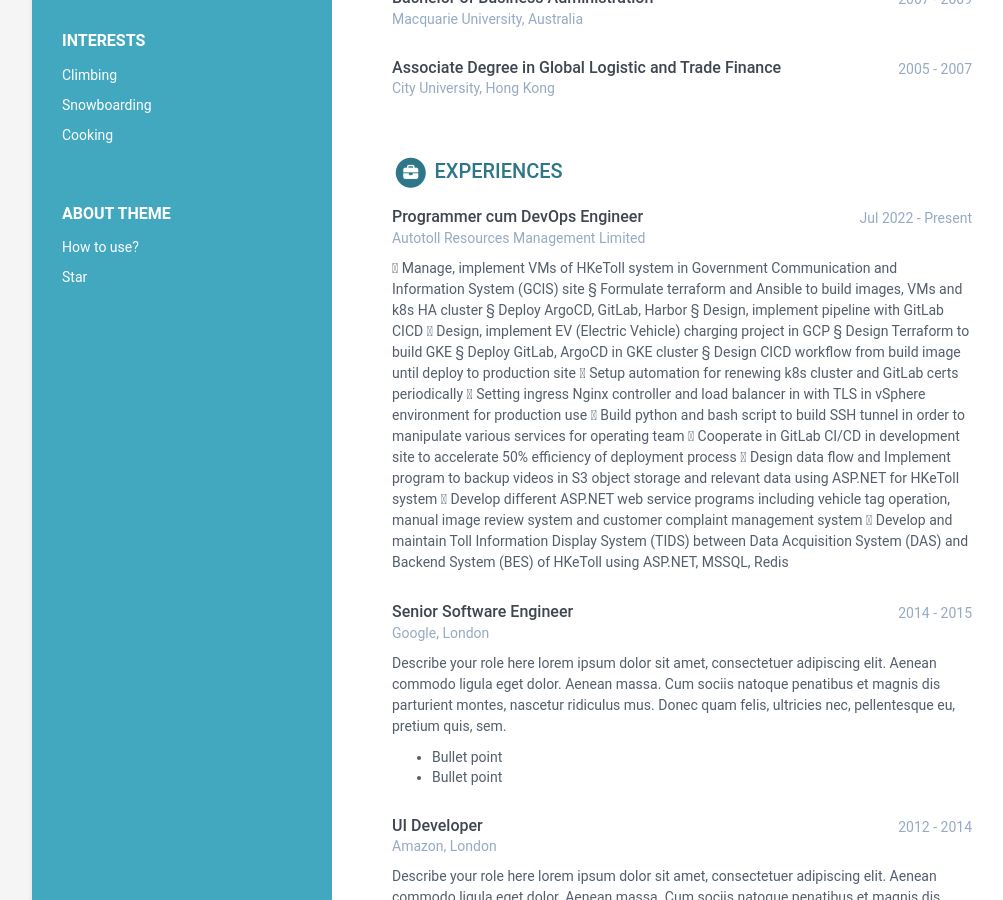
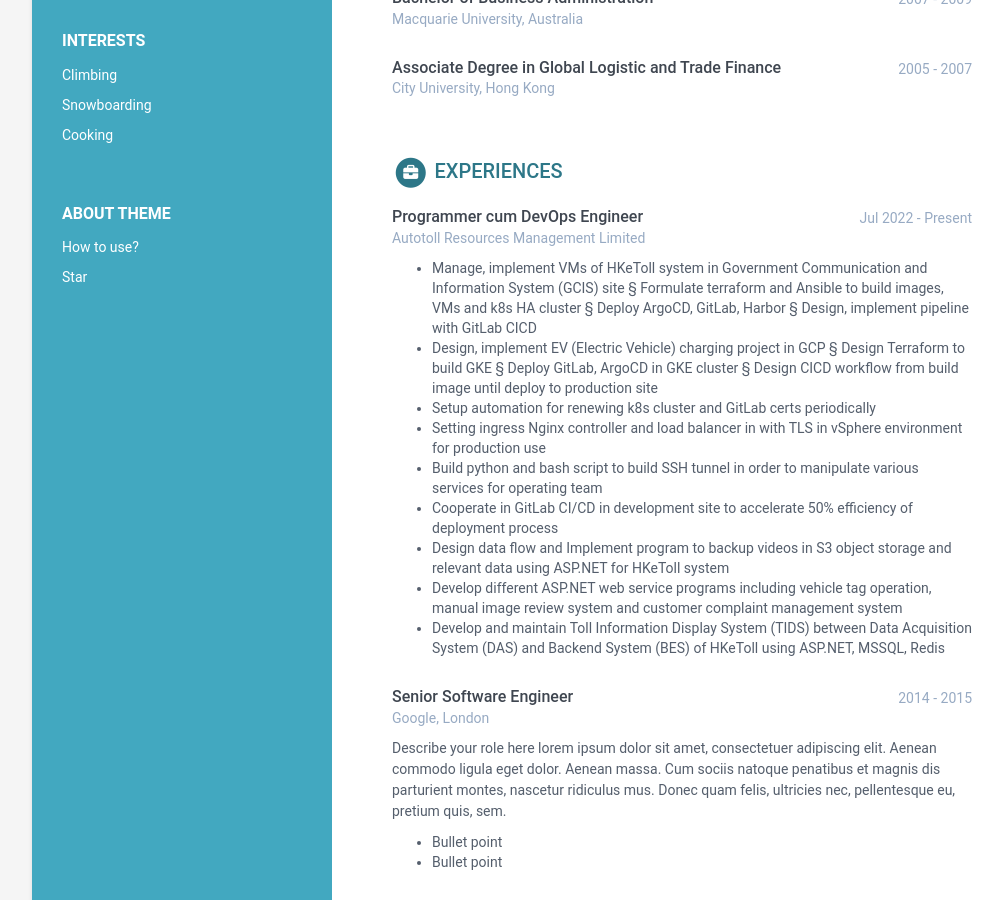
Before and after one commit to Ovvio2311/online-resume, a Jekyll site: the page built from index.html, in a window 1280 px wide and 900 px high, scrolled down 484 px. Shown: the whole window, without its empty margins (108-1111 px from the left). Built offline with Jekyll 4.4.1, drawn with Linux system fonts in a browser that asks for light colours.

```diff
--- a/_data/data.yml
+++ b/_data/data.yml
@@ -89,21 +89,21 @@ experiences:
         time: Jul 2022 - Present
         company: Autotoll Resources Management Limited
         details: |
-          	Manage, implement VMs of HKeToll system in Government Communication and Information System (GCIS) site
+          - Manage, implement VMs of HKeToll system in Government Communication and Information System (GCIS) site
               §	Formulate terraform and Ansible to build images, VMs and k8s HA cluster
               §	Deploy ArgoCD, GitLab, Harbor
               §	Design, implement pipeline with GitLab CICD
-          	Design, implement EV (Electric Vehicle) charging project in GCP
+          - Design, implement EV (Electric Vehicle) charging project in GCP
               §	Design Terraform to build GKE
               §	Deploy GitLab, ArgoCD in GKE cluster
               §	Design CICD workflow from build image until deploy to production site
-          	Setup automation for renewing k8s cluster and GitLab certs periodically
-          	Setting ingress Nginx controller and load balancer in with TLS in vSphere environment for production use
-          	Build python and bash script to build SSH tunnel in order to manipulate various services for operating team
-          	Cooperate in GitLab CI/CD in development site to accelerate 50% efficiency of deployment process
-          	Design data flow and Implement program to backup videos in S3 object storage and relevant data using ASP.NET for HKeToll system
-          	Develop different ASP.NET web service programs including vehicle tag operation, manual image review system and customer complaint management system
-          	Develop and maintain Toll Information Display System (TIDS) between Data Acquisition System (DAS) and Backend System (BES) of HKeToll using ASP.NET, MSSQL, Redis
+          - Setup automation for renewing k8s cluster and GitLab certs periodically
+          - Setting ingress Nginx controller and load balancer in with TLS in vSphere environment for production use
+          - Build python and bash script to build SSH tunnel in order to manipulate various services for operating team
+          - Cooperate in GitLab CI/CD in development site to accelerate 50% efficiency of deployment process
+          - Design data flow and Implement program to backup videos in S3 object storage and relevant data using ASP.NET for HKeToll system
+          - Develop different ASP.NET web service programs including vehicle tag operation, manual image review system and customer complaint management system
+          - Develop and maintain Toll Information Display System (TIDS) between Data Acquisition System (DAS) and Backend System (BES) of HKeToll using ASP.NET, MSSQL, Redis
 
       - role: Senior Software Engineer
         time: 2014 - 2015
```
